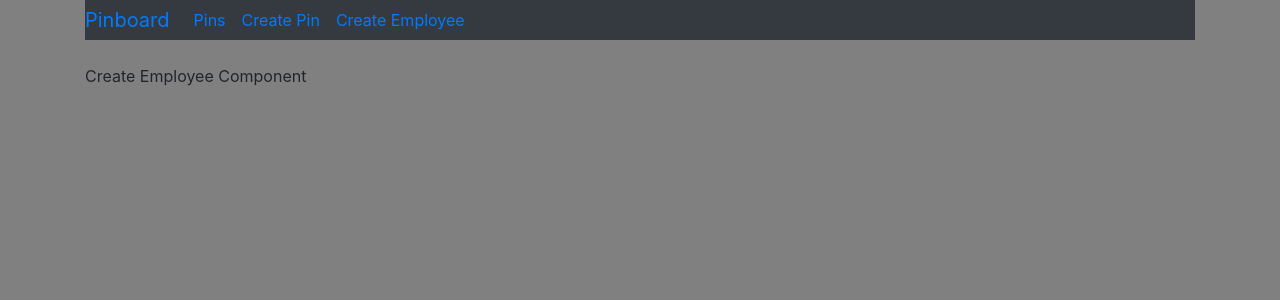
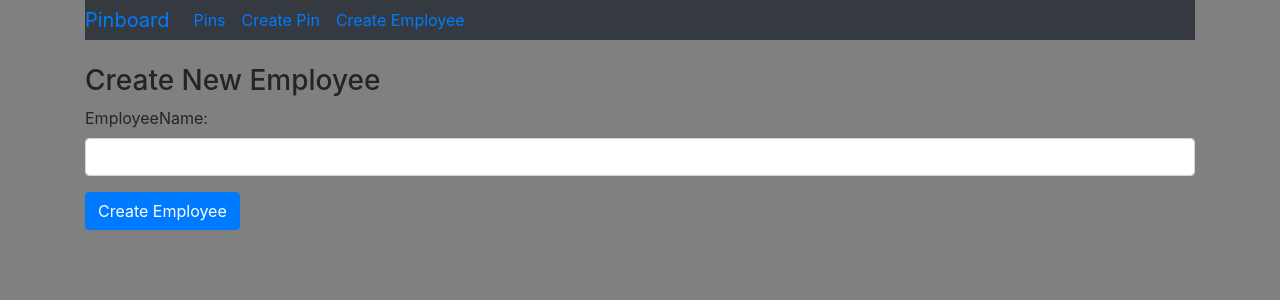
Before and after one commit to mohammadkharma/Employees-Pinboard, a React (Create React App) app: page /employee in a window 1280 px wide. Shown: the top 300 px of the page. Built offline with nearby package versions, Linux system fonts and the light colour scheme.

Commit message:
handled the frontend of create employee component

```diff
--- a/src/components/create-employee.component.js
+++ b/src/components/create-employee.component.js
@@ -1,11 +1,61 @@
 import React, { Component } from "react";
 
 class CreateEmployee extends Component {
-  state = {};
+  constructor(props) {
+    super(props);
+
+    this.onChangeEmployeeName = this.onChangeEmployeeName.bind(this);
+    this.onSubmit = this.onSubmit.bind(this);
+
+    this.state = {
+      employeeName: "",
+    };
+  }
+
+  onChangeEmployeeName(e) {
+    this.setState({
+      employeeName: e.target.value,
+    });
+  }
+
+  onSubmit(e) {
+    e.preventDefault();
+
+    const employee = {
+      employeeName: this.state.employeeName,
+    };
+
+    console.log(employee);
+
+    this.setState({
+      employeeName: "",
+    });
+  }
   render() {
     return (
       <div>
-        <p>Create Employee Component</p>
+        <h3>Create New Employee</h3>
+
+        <form onSubmit={this.onSubmit}>
+          <div className="form-group">
+            <label>EmployeeName: </label>
+            <input
+              type="text"
+              required
+              className="form-control"
+              value={this.state.employeeName}
+              onChange={this.onChangeEmployeeName}
+            />
+          </div>
+
+          <div className="form-group">
+            <input
+              type="submit"
+              value="Create Employee"
+              className="btn btn-primary"
+            />
+          </div>
+        </form>
       </div>
     );
   }
```
Also changed, not shown: public/manifest.json (deleted).
